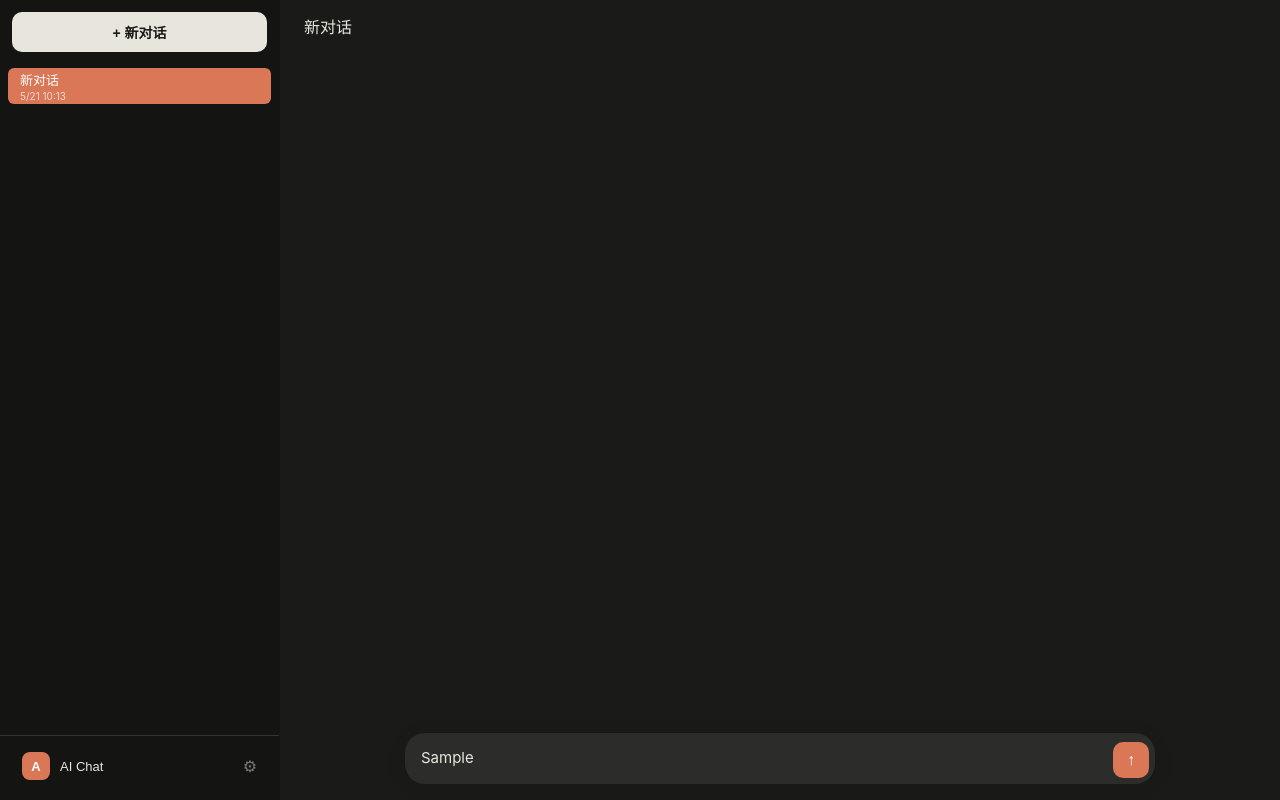
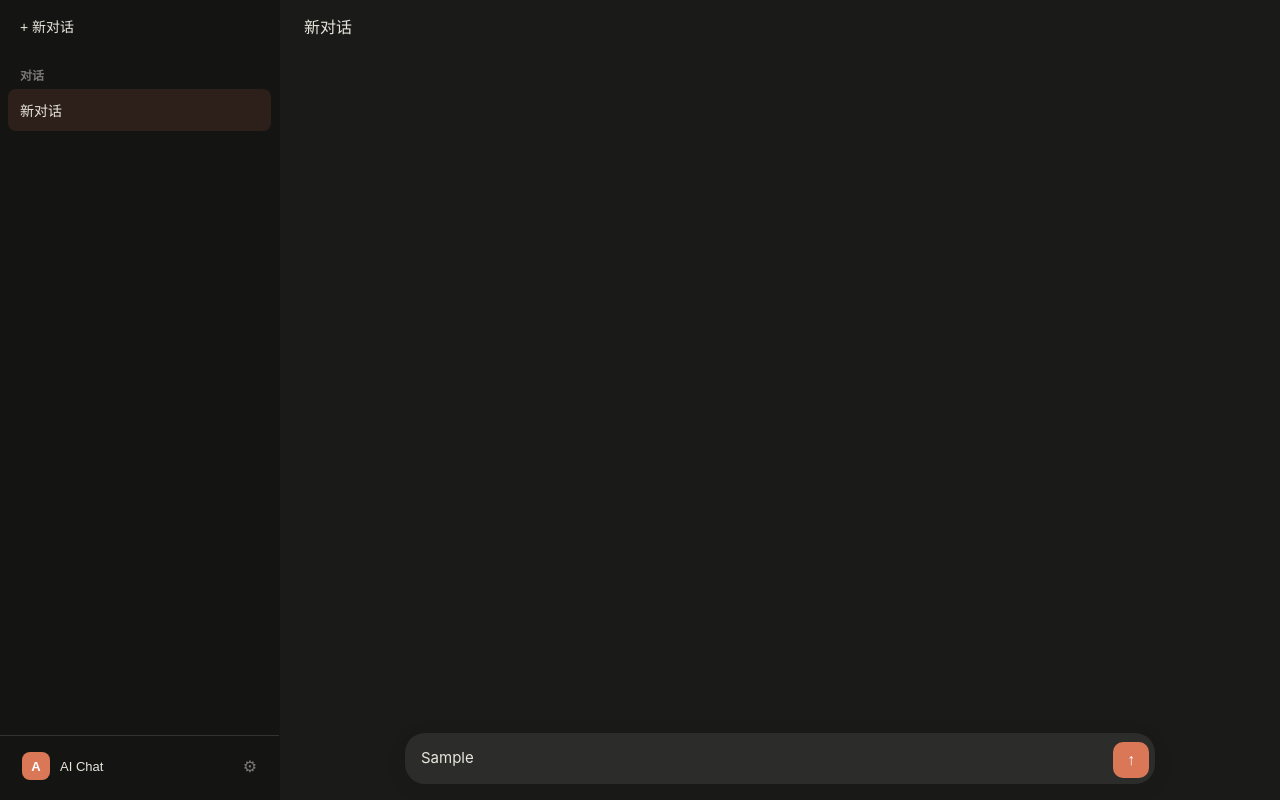
Before and after one commit to Aletnor/ai-chat, a plain HTML site: page index.html in a window 1280 px wide. Both pictures are taken after typing "Sample" into the empty fields and a click on the button "+ 新对话". Drawn offline with nearby package versions, Linux system fonts and the light colour scheme; a small style sheet from the web is missing.

Commit message:
Sidebar restyle: nav-style button, subtle active tint, clean single-line items

```diff
--- a/index.html
+++ b/index.html
@@ -103,21 +103,20 @@ button {
 [data-theme="light"] .sidebar { border-right-color: rgba(31, 31, 30, 0.15); }
 
 .sidebar-header {
-  padding: 12px;
-  display: flex;
-  gap: 8px;
+  padding: 8px;
 }
 
 .sidebar-header button {
-  flex: 1;
-  padding: 10px;
-  background: var(--text-primary);
-  color: var(--bg-primary);
-  font-weight: 600;
-  border-radius: 10px;
+  width: 100%;
+  padding: 8px 12px;
+  background: none;
+  color: var(--text-primary);
+  font-weight: 500;
+  border-radius: 8px;
   font-size: 14px;
-}
-.sidebar-header button:hover { opacity: 0.85; }
+  text-align: left;
+}
+.sidebar-header button:hover { background: var(--bg-tertiary); }
 
 /* Sidebar footer — 用户信息 / 设置入口 */
 .sidebar-footer {
@@ -174,37 +173,41 @@ button {
   padding: 4px 8px;
 }
 
+.chat-list::before {
+  content: '对话';
+  display: block;
+  padding: 10px 12px 6px;
+  font-size: 12px;
+  font-weight: 600;
+  color: var(--text-muted);
+}
+
 .chat-item {
-  padding: 6px 12px;
-  border-radius: 6px;
+  padding: 8px 12px;
+  border-radius: 8px;
   cursor: pointer;
   margin-bottom: 1px;
   transition: background 0.15s;
   display: flex;
   justify-content: space-between;
   align-items: center;
-  height: 36px;
 }
 .chat-item:hover { background: var(--bg-tertiary); }
-.chat-item.active { background: var(--accent); color: #fff; }
-.chat-item.active .chat-item-time { color: rgba(255,255,255,0.7); }
-.chat-item.active .chat-item-delete { color: rgba(255,255,255,0.7); }
-.chat-item.active:hover { background: var(--accent-hover); }
+.chat-item.active { background: rgba(217, 119, 87, 0.12); }
+.chat-item.active:hover { background: rgba(217, 119, 87, 0.2); }
 
 .chat-item-info { overflow: hidden; flex: 1; }
 
 .chat-item-title {
-  font-size: 13px;
-  font-weight: 430;
+  font-size: 14px;
+  font-weight: 400;
   white-space: nowrap;
   overflow: hidden;
   text-overflow: ellipsis;
 }
 
 .chat-item-time {
-  font-size: 10px;
-  color: var(--text-muted);
-  margin-top: 1px;
+  display: none;
 }
 
 .chat-item-delete {
```
